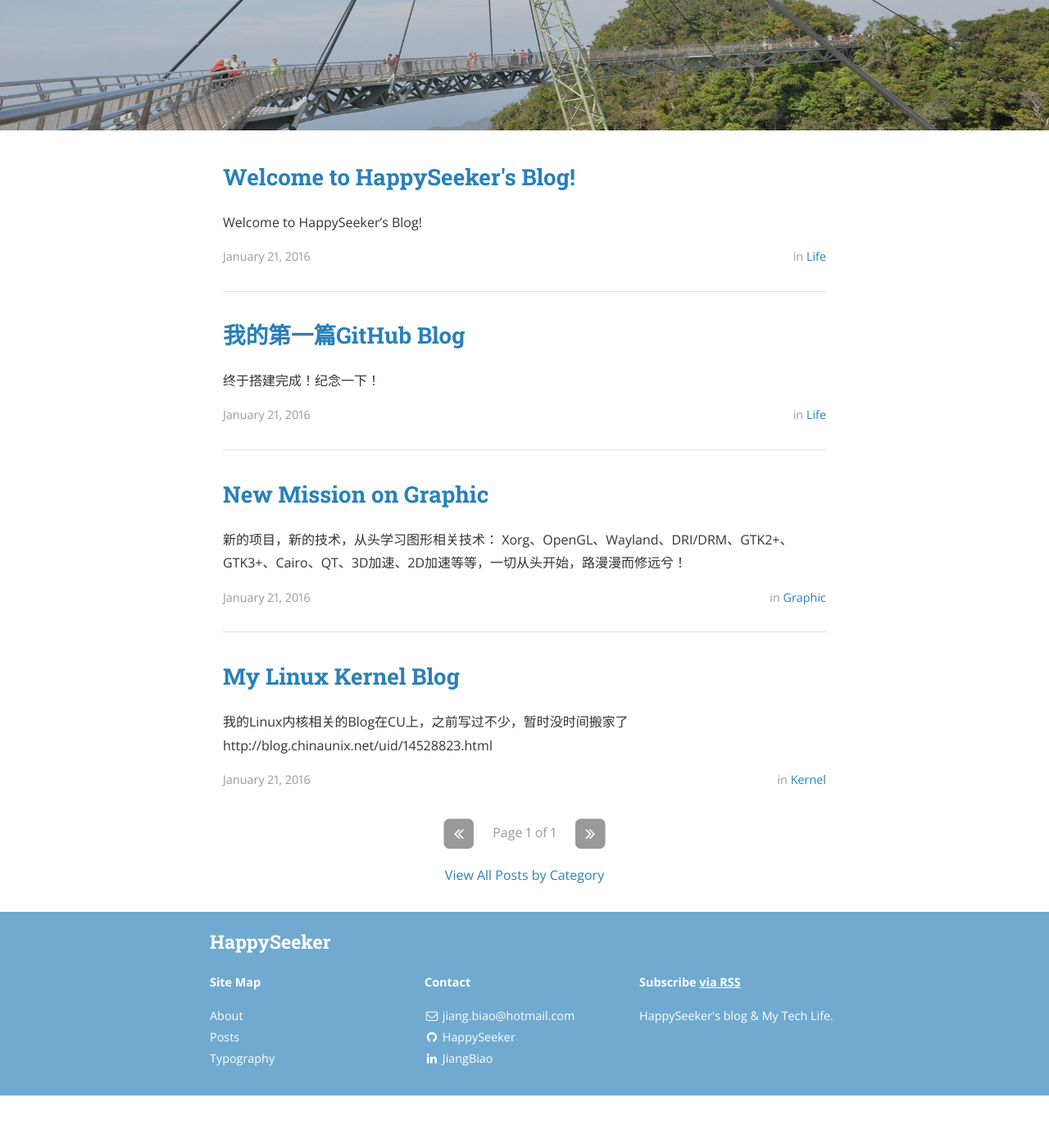
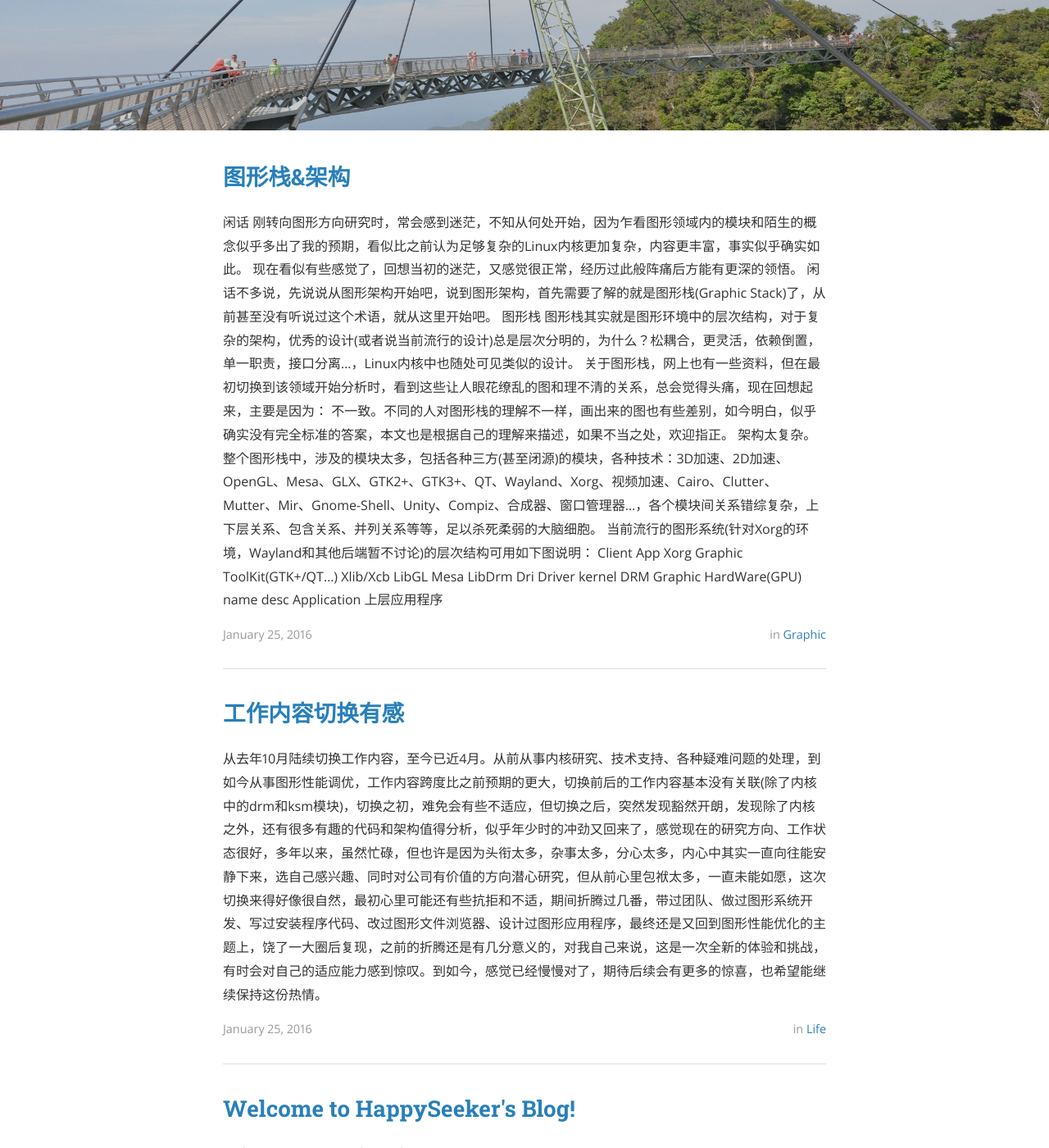
Before and after one commit to HappySeeker/happyseeker.github.io, a Jekyll site: the page built from index.html, in a window 1280 px wide and 1400 px high, scrolled down 344 px. Shown: the whole window at 82% size. Built offline with Jekyll 4.4.1, drawn with Linux system fonts in a browser that asks for light colours; nearby versions of some CDN libraries; the list of posts is cut into pages by our own code; a style sheet for code colours, icons or effects is not loaded; before the commit the page ends 1680 px from its top, so only the background shows below that.

Commit message:
add new arch

```diff
--- a/_posts/2015-01-21-Kernel1.markdown
+++ b/_posts/2015-01-21-Kernel1.markdown
@@ -6,5 +6,6 @@ author: Jiang Biao
 categories: Kernel
 ---
 
-我的Linux内核相关的Blog在CU上，之前写过不少，暂时没时间搬家了
-http://blog.chinaunix.net/uid/14528823.html
+我的Linux内核相关的Blog在CU上，之前写过不少，暂时没时间搬家了，有兴趣可以先去逛逛：
+
+[我的ChinaUnix Blog](http://blog.chinaunix.net/uid/14528823.html)
--- /dev/null
+++ b/_posts/2016-01-25-Graphic stack.markdown
@@ -0,0 +1,42 @@
+---
+layout: post
+title:  "图形栈&架构"
+date:   2016-01-25 06:40:59
+author: Jiang Biao
+categories: Graphic
+---
+# 闲话
+刚转向图形方向研究时，常会感到迷茫，不知从何处开始，因为乍看图形领域内的模块和陌生的概念似乎多出了我的预期，看似比之前认为足够复杂的Linux内核更加复杂，内容更**丰富**，事实似乎确实如此。
+
+现在看似有些感觉了，回想当初的迷茫，又感觉很正常，经历过此般*阵痛*后方能有更深的领悟。
+
+闲话不多说，先说说从**图形架构**开始吧，说到**图形架构**，首先需要了解的就是**图形栈(Graphic Stack)**了，从前甚至没有听说过这个术语，就从这里开始吧。
+# 图形栈
+**图形栈**其实就是图形环境中的层次结构，对于复杂的架构，优秀的设计(或者说当前流行的设计)总是层次分明的，为什么？松耦合，更灵活，依赖倒置，单一职责，接口分离...，Linux内核中也随处可见类似的设计。
+
+关于**图形栈**，网上也有一些资料，但在最初切换到该领域开始分析时，看到这些让人眼花缭乱的图和理不清的关系，总会觉得头痛，现在回想起来，主要是因为：
+
+- 不一致。不同的人对**图形栈**的理解不一样，画出来的图也有些差别，如今明白，似乎确实没有完全标准的答案，本文也是根据自己的理解来描述，如果不当之处，欢迎指正。
+
+- 架构太复杂。整个**图形栈**中，涉及的模块太多，包括各种三方(甚至闭源)的模块，各种技术：3D加速、2D加速、OpenGL、Mesa、GLX、GTK2+、GTK3+、QT、Wayland、Xorg、视频加速、Cairo、Clutter、Mutter、Mir、Gnome-Shell、Unity、Compiz、合成器、窗口管理器...，各个模块间关系错综复杂，上下层关系、包含关系、并列关系等等，足以杀死柔弱的大脑细胞。
+
+
+当前流行的图形系统(针对Xorg的环境，Wayland和其他后端暂不讨论)的层次结构可用如下图说明：
+
+Client App                 Xorg
+Graphic ToolKit(GTK+/QT...)
+Xlib/Xcb LibGL
+Mesa
+LibDrm
+Dri Driver
+
+kernel
+DRM
+Graphic HardWare(GPU)
+
+
+
+
+| name        | desc  |
+| -----       |:-----:|
+| Application | 上层应用程序 |
--- /dev/null
+++ b/_posts/2016-01-25-Work Swith.markdown
@@ -0,0 +1,8 @@
+---
+layout: post
+title:  "工作内容切换有感"
+date:   2016-01-25 06:14:59
+author: Jiang Biao
+categories: Life
+---
+从去年10月陆续切换工作内容，至今已近4月。从前从事内核研究、技术支持、各种疑难问题的处理，到如今从事图形性能调优，工作内容跨度比之前预期的更大，切换前后的工作内容基本没有关联(除了内核中的drm和ksm模块)，切换之初，难免会有些不适应，但切换之后，突然发现豁然开朗，发现除了内核之外，还有很多有趣的代码和架构值得分析，似乎年少时的冲劲又回来了，感觉现在的研究方向、工作状态很好，多年以来，虽然忙碌，但也许是因为头衔太多，杂事太多，分心太多，内心中其实一直向往能安静下来，选自己感兴趣、同时对公司有价值的方向潜心研究，但从前心里包袱太多，一直未能如愿，这次切换来得好像很自然，最初心里可能还有些抗拒和不适，期间折腾过几番，带过团队、做过图形系统开发、写过安装程序代码、改过图形文件浏览器、设计过图形应用程序，最终还是又回到图形性能优化的主题上，饶了一大圈后复现，之前的折腾还是有几分意义的，对我自己来说，这是一次全新的体验和挑战，有时会对自己的适应能力感到惊叹。到如今，感觉已经慢慢对了，期待后续会有更多的惊喜，也希望能继续保持这份热情。
```
Also changed, not shown: _posts/2015-01-21-Graphic1.markdown (renamed from _posts/2015-04-18-Graphic1.markdown).
